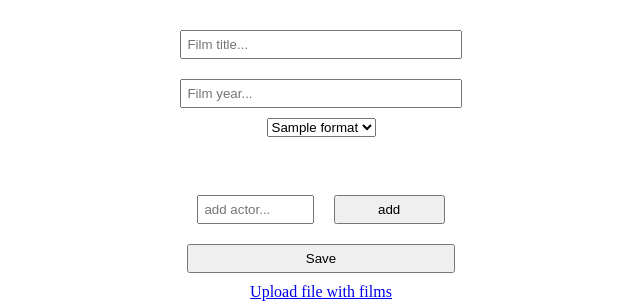
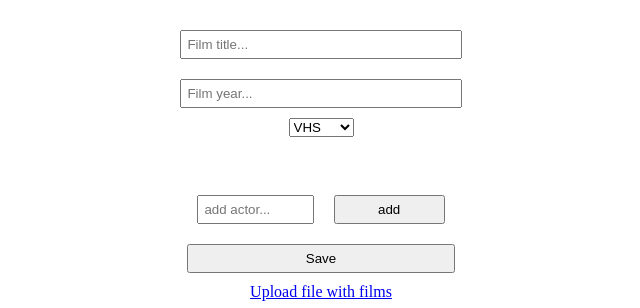
Before and after one commit to MykytaSheest/FilmList, a PHP site: template Views/film/create.php in a window 1280 px wide. Shown: the part 37-345 px from the top of the page, without its empty margins (319-959 px from the left). Run offline with PHP 8.4, Linux system fonts and the light colour scheme; the template is opened without the code that fills it: most values are stand-ins (such as "Sample title", 1, 10 or a date in 2020); data that the repository does not hold is empty.

Commit message:
fix duble format films

```diff
--- a/Views/film/create.php
+++ b/Views/film/create.php
@@ -3,9 +3,9 @@
     <input type="text" name="title" class="film-input title" placeholder="Film title..." required>
     <input type="number" name="year" class="film-input year" placeholder="Film year..." min="1870" required>
     <select name="format" class="format">
-        <?php foreach ($formats->findAll() as $format): ?>
-            <option value="<?= $format['id']?>"><?= $format['title']?></option>
-        <?php endforeach; ?>
+        <option value="1">VHS</option>
+        <option value="2">DVD</option>
+        <option value="3">Blu-ray</option>
     </select>
     <div class="actors">
     </div>
```
